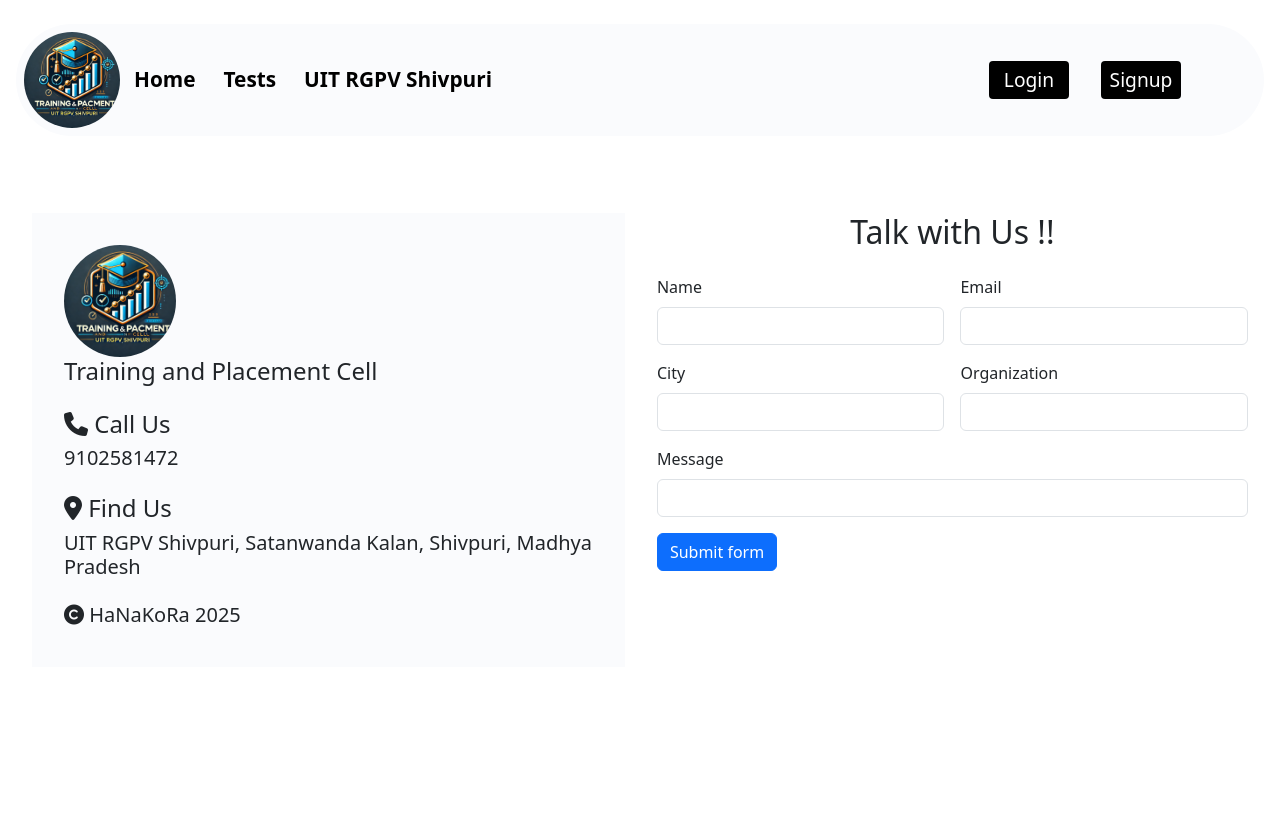
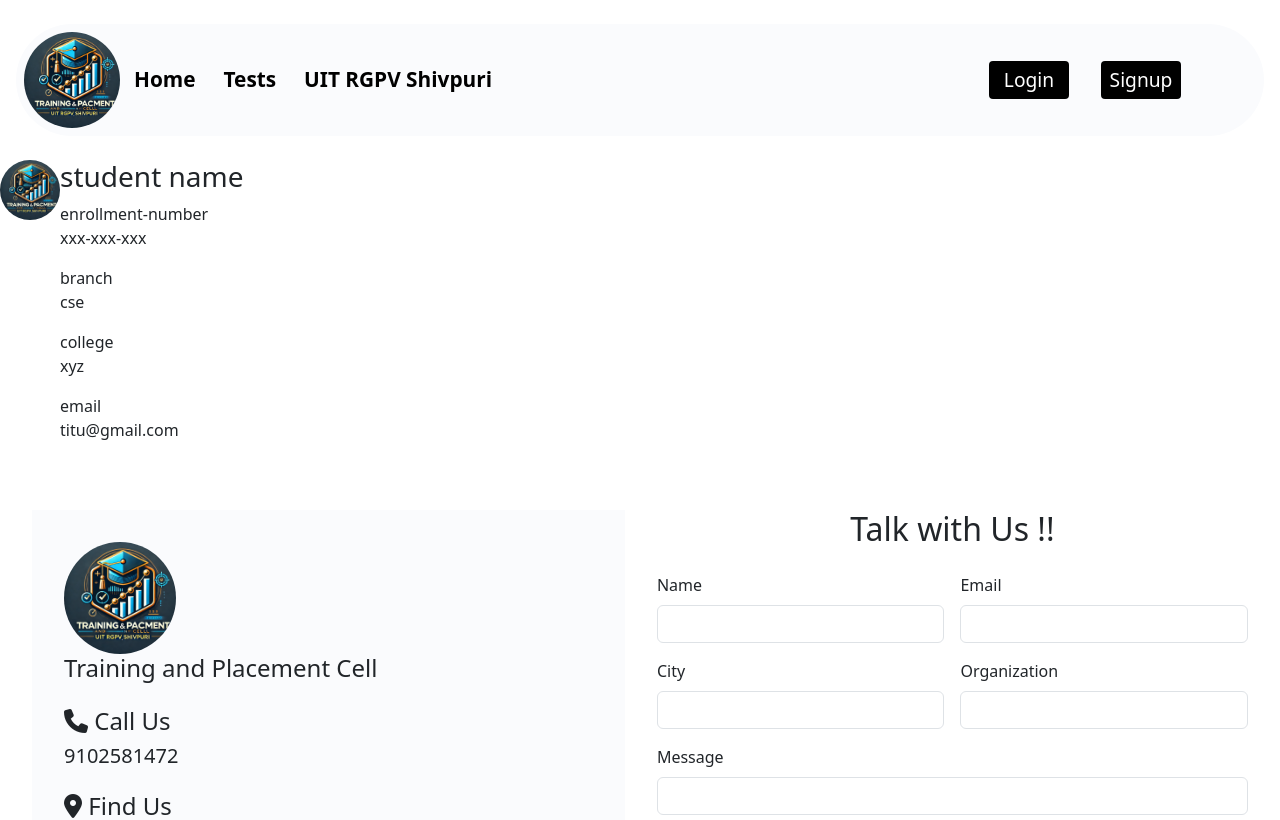
Before and after one commit to HarshitPathak-02/tnp-client, a React (Vite) app: page /StudentDashboard in a window 1280 px wide. Shown: the top 820 px of the page. Built offline with nearby package versions, Linux system fonts and the light colour scheme.

Commit message:
create student dashboard

```diff
--- a/src/App.jsx
+++ b/src/App.jsx
@@ -7,6 +7,7 @@ import "./App.css"
 import Tests from './pages/Tests/Tests'
 import Header from './components/Header/Header'
 import Footer from './components/Footer/Footer'
+import StudentDashboard from './pages/StudentDashboard/StudentDashboard'
 
 
 function App() {
@@ -20,6 +21,7 @@ function App() {
           <Route path='/signup' element={<SignupForm/>}></Route>
           <Route path='/signin' element={<SigninForm/>}></Route>
           <Route path='/tests' element={<Tests/>}></Route>
+          <Route path='/StudentDashboard' element={<StudentDashboard/>}></Route>
         </Routes>
         <Footer/>
       </BrowserRouter>
--- /dev/null
+++ b/src/pages/StudentDashboard/StudentDashboard.css
@@ -0,0 +1,21 @@
+.student-dashboard-main{
+    display: flex;
+    flex-direction: column;
+}
+.student-dashboard-main-up{
+    display: flex;
+}
+.student-dashboard-main-up-left img{
+    height: 60px;
+    width: 60px;
+    border-radius: 50%;
+}
+.student-dashboard-main-up-right {
+    display: flex;
+    flex-direction: column;
+
+}
+.student-dashboard-main-up-right p{
+    display: flex;
+    flex-direction: row;
+}
--- /dev/null
+++ b/src/pages/StudentDashboard/StudentDashboard.jsx
@@ -0,0 +1,32 @@
+import React from 'react'
+import "./StudentDashboard.css"
+import demoUser from "../../assets/images/demo-logo.webp"
+
+const StudentDashboard = () => {
+  return (
+    <div className='student-dashboard-main'>
+        <div className="student-dashboard-main-up">
+            <div className="student-dashboard-main-up-left">
+                <img src={demoUser} alt="" />
+            </div>
+            <div className="student-dashboard-main-up-right">
+                <h3>student name</h3>
+                <p> enrollment-number <br /> xxx-xxx-xxx</p>
+                <p> branch <br /> cse</p>
+                <p> college <br /> xyz</p>
+                <p>email <br /> titu@gmail.com</p>
+            </div>
+        </div>
+        <div className="student-dashboard-main-mid">
+            <div className="student-dashboard-main-mid-card"></div>
+        </div>
+        <div className="student-dashboard-main-down">
+
+        </div>
+    </div>
+
+
+  )
+}
+
+export default StudentDashboard
```
